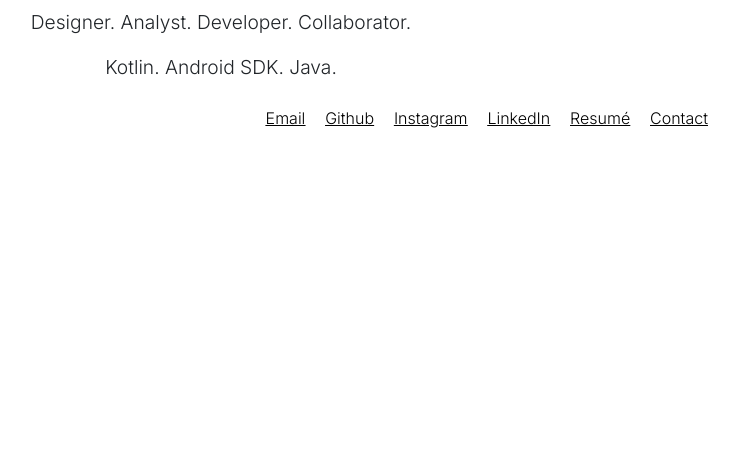
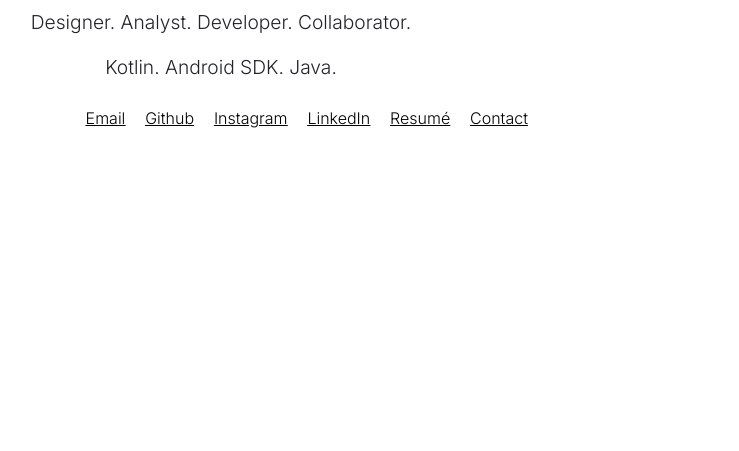
Before and after one commit to chelsea-e/portfolioWebsite, a plain HTML site: page index.html in a window 1280 px wide. Shown: the part 349-800 px from the top of the page, without its empty margins (419-1158 px from the left). Drawn offline with nearby package versions, Linux system fonts and the light colour scheme.

Commit message:
debugging

```diff
--- a/main.css
+++ b/main.css
@@ -19,7 +19,7 @@ h1{
 .link{
     list-style: none;
     position: fixed;
-    margin: 0px 200px;
+    margin: 0px 20px;
     width: 40%;
     height: 100vh;
     text-align: center;
```
